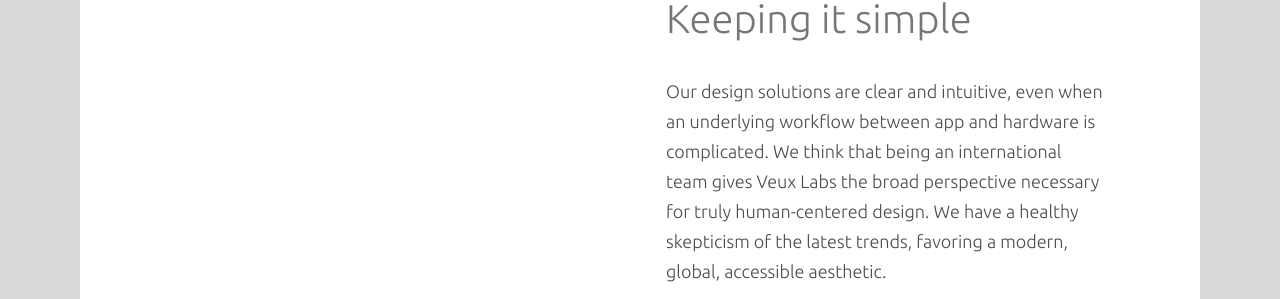
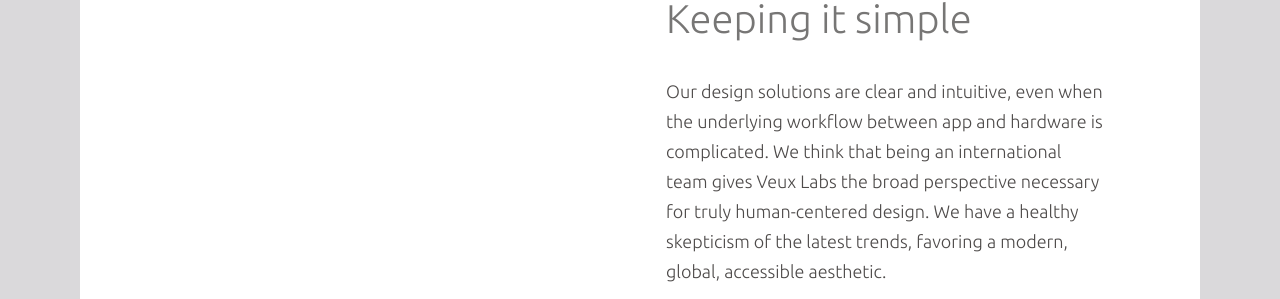
Before and after one commit to VeuxLabs/VeuxLabs.github.io, a Jekyll site: the page built from index.html, in a window 1280 px wide and 900 px high, scrolled down 2599 px. Shown: the part 179-478 px from the top of the window. Built offline with Jekyll 4.4.1, drawn with Linux system fonts in a browser that asks for light colours; nearby versions of some CDN libraries; comment, search, counter and statistics services are not loaded.

Commit message:
Updating site text

```diff
--- a/index.html
+++ b/index.html
@@ -60,7 +60,7 @@
         <h2>Design</h2>
         <h3>Keeping it simple</h3>
         <p>
-            Our design solutions are clear and intuitive, even when an underlying workflow
+            Our design solutions are clear and intuitive, even when the underlying workflow
             between app and hardware is complicated. We think that being an international
             team gives Veux Labs the broad perspective necessary for truly human-centered
             design. We have a healthy skepticism of the latest trends, favoring a modern,
```
Also changed, not shown: about.html (+4 -6 lines).
